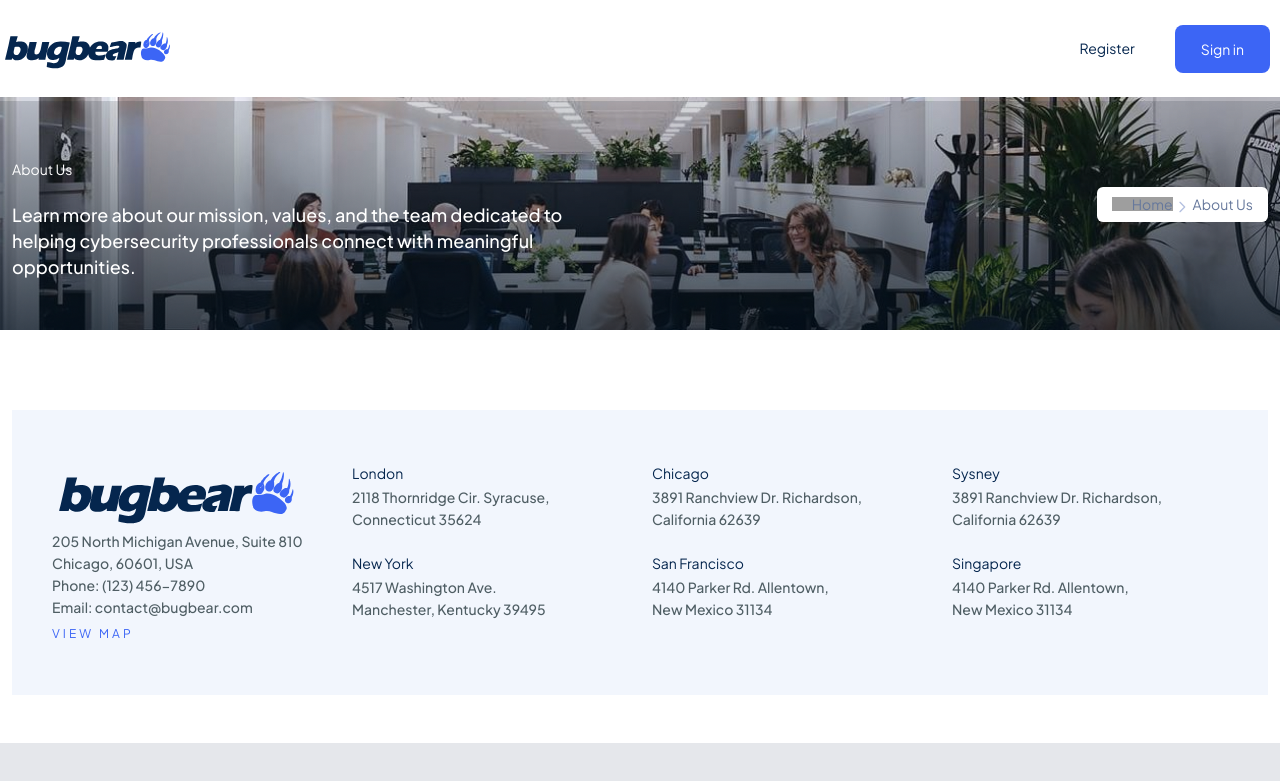
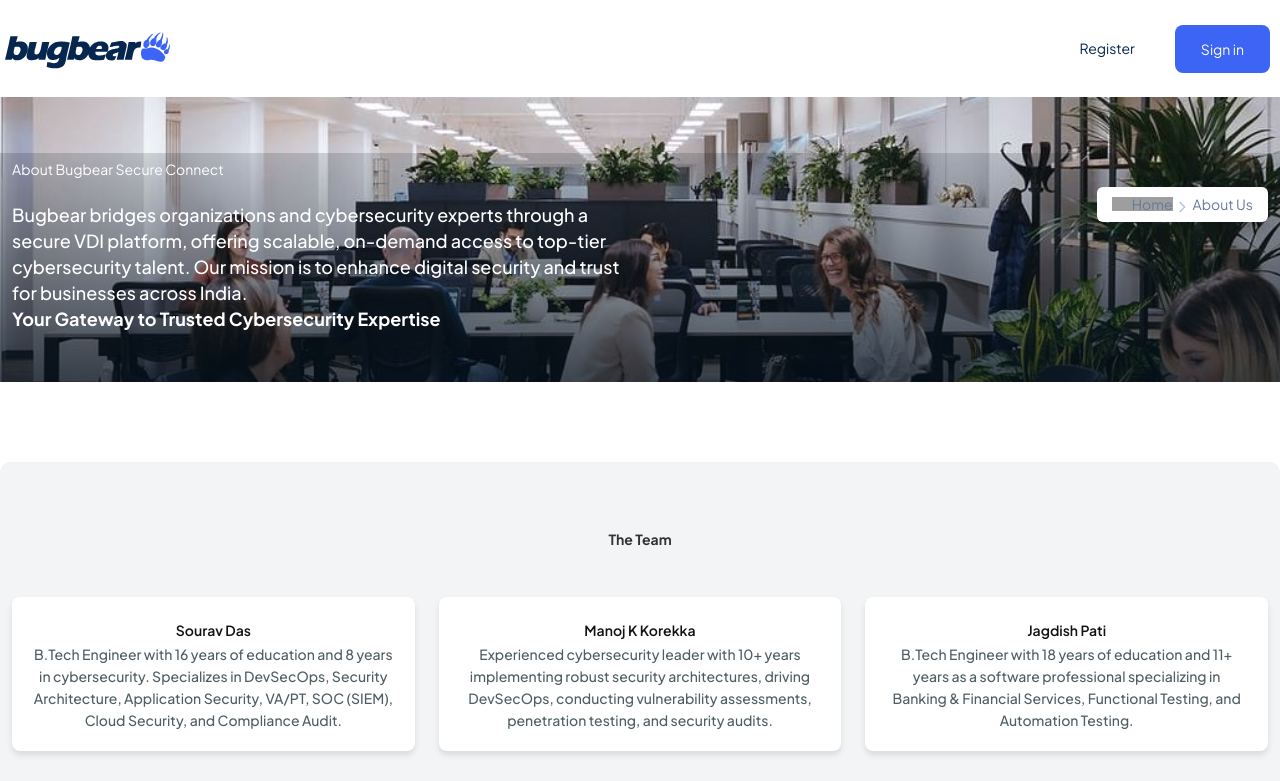
Before and after one commit to aekutetechnologies/bugbearfrontend, a Next.js app: page /page-contact in a window 1280 px wide. Shown: the top 781 px of the page. Built offline with nearby package versions, Linux system fonts and the light colour scheme; grey boxes are pictures that could not be loaded; a web font is replaced by a local one.

Commit message:
Resolved Bugs raised by QA

```diff
--- a/pages/page-contact.js
+++ b/pages/page-contact.js
@@ -1,24 +1,26 @@
 /* eslint-disable @next/next/no-img-element */
 import Link from "next/link";
 import Layout from "../components/Layout/Layout";
-import BlogSlider from "./../components/sliders/Blog";
-import TestimonialSlider1 from "./../components/sliders/Testimonial1";
 
-export default function Contact() {
+export default function About() {
   return (
     <>
       <Layout>
         <div>
+          {/* About Section */}
           <section className="section-box">
             <div className="breacrumb-cover bg-img-about">
               <div className="container">
                 <div className="row">
                   <div className="col-lg-6">
-                                    <h2 className="mb-10">About Us</h2>
+                    <h2 className="mb-10">About Bugbear Secure Connect</h2>
                     <p className="font-lg color-text-paragraph-2">
-                                        Learn more about our mission, values, and the team
-                                        dedicated to helping cybersecurity professionals connect
-                                        with meaningful opportunities.
+                      Bugbear bridges organizations and cybersecurity experts through a secure VDI platform,
+                      offering scalable, on-demand access to top-tier cybersecurity talent. Our mission is to enhance
+                      digital security and trust for businesses across India.
+                    </p>
+                    <p className="font-lg color-text-paragraph-2">
+                      <strong>Your Gateway to Trusted Cybersecurity Expertise</strong>
                     </p>
                   </div>
                   <div className="col-lg-6 text-lg-end">
@@ -35,61 +37,53 @@ export default function Contact() {
               </div>
             </div>
           </section>
-                    <section className="section-box mt-80">
+
+          {/* Team Section */}
+          <section className="section-box mt-80" style={{ backgroundColor: "#f3f4f6", padding: "60px 0", borderRadius: "10px" }}>
             <div className="container">
-                            <div className="box-info-contact">
+              <h3 className="mb-40 text-center" style={{ color: "#333", fontWeight: "700" }}>The Team</h3>
               <div className="row">
-                                    <div className="col-lg-3 col-md-6 col-sm-12 mb-30">
-                                        <a href="#">
-                                            <img src="/assets/imgs/template/jobhub-logo.svg" alt="bugbear" />
-                                        </a>
-                                        <div className="font-sm color-text-paragraph">
-                                            205 North Michigan Avenue, Suite 810 Chicago, 60601, USA
-                                            <br /> Phone: (123) 456-7890
-                                            <br /> Email: contact@bugbear.com
-                                        </div>
-                                        <a className="text-uppercase color-brand-2 link-map" href="#">
-                                            View map
-                                        </a>
-                                    </div>
-                                    <div className="col-lg-3 col-md-6 col-sm-12 mb-30">
-                                        <h6>London</h6>
-                                        <p className="font-sm color-text-paragraph mb-20">
-                                            2118 Thornridge Cir. Syracuse,
-                                            <br className="d-none d-lg-block" /> Connecticut 35624
-                                        </p>
-                                        <h6>New York</h6>
-                                        <p className="font-sm color-text-paragraph mb-20">
-                                            4517 Washington Ave.
-                                            <br className="d-none d-lg-block" /> Manchester, Kentucky 39495
+                <div className="col-lg-4 text-center">
+                  <div style={{ padding: "20px", backgroundColor: "#ffffff", borderRadius: "8px", boxShadow: "0 4px 6px rgba(0, 0, 0, 0.1)" }}>
+                    <h5 style={{ color: "#111", fontWeight: "600" }}>Sourav Das</h5>
+                    <p className="font-sm color-text-paragraph">
+                      B.Tech Engineer with 16 years of education and 8 years in cybersecurity. Specializes in DevSecOps,
+                      Security Architecture, Application Security, VA/PT, SOC (SIEM), Cloud Security, and Compliance Audit.
                     </p>
                   </div>
-                                    <div className="col-lg-3 col-md-6 col-sm-12 mb-30">
-                                        <h6>Chicago</h6>
-                                        <p className="font-sm color-text-paragraph mb-20">
-                                            3891 Ranchview Dr. Richardson,
-                                            <br className="d-none d-lg-block" /> California 62639
-                                        </p>
-                                        <h6>San Francisco</h6>
-                                        <p className="font-sm color-text-paragraph mb-20">
-                                            4140 Parker Rd. Allentown,
-                                            <br className="d-none d-lg-block" /> New Mexico 31134
+                </div>
+                <div className="col-lg-4 text-center">
+                  <div style={{ padding: "20px", backgroundColor: "#ffffff", borderRadius: "8px", boxShadow: "0 4px 6px rgba(0, 0, 0, 0.1)" }}>
+                    <h5 style={{ color: "#111", fontWeight: "600" }}>Manoj K Korekka</h5>
+                    <p className="font-sm color-text-paragraph">
+                      Experienced cybersecurity leader with 10+ years implementing robust security architectures, driving
+                      DevSecOps, conducting vulnerability assessments, penetration testing, and security audits.
                     </p>
                   </div>
-                                    <div className="col-lg-3 col-md-6 col-sm-12 mb-30">
-                                        <h6>Sysney</h6>
-                                        <p className="font-sm color-text-paragraph mb-20">
-                                            3891 Ranchview Dr. Richardson,
-                                            <br className="d-none d-lg-block" /> California 62639
-                                        </p>
-                                        <h6>Singapore</h6>
-                                        <p className="font-sm color-text-paragraph mb-20">
-                                            4140 Parker Rd. Allentown,
-                                            <br className="d-none d-lg-block" /> New Mexico 31134
+                </div>
+                <div className="col-lg-4 text-center">
+                  <div style={{ padding: "20px", backgroundColor: "#ffffff", borderRadius: "8px", boxShadow: "0 4px 6px rgba(0, 0, 0, 0.1)" }}>
+                    <h5 style={{ color: "#111", fontWeight: "600" }}>Jagdish Pati</h5>
+                    <p className="font-sm color-text-paragraph">
+                      B.Tech Engineer with 18 years of education and 11+ years as a software professional specializing in
+                      Banking & Financial Services, Functional Testing, and Automation Testing.
                     </p>
                   </div>
                 </div>
               </div>
+            </div>
+          </section>
+
+          {/* Contact Section */}
+          <section className="section-box mt-80">
+            <div className="container">
+              <h3 className="mb-20">Join Us in Securing India's Digital Future</h3>
+              <p>Contact us for more information:</p>
+              <p>
+                Phone: <a href="tel:+919861727532">+91-9861727532</a>
+                <br /> Email: <a href="mailto:ceo@utkal.io">ceo@utkal.io</a>
+                <br /> Website: <a href="https://utkal.io" target="_blank" rel="noopener noreferrer">utkal.io</a>
+              </p>
             </div>
           </section>
         </div>
--- a/pages/page-register.js
+++ b/pages/page-register.js
@@ -272,9 +272,9 @@ export default function Register() {
                                         </span>
                                         <span className="checkmark" />
                                     </label>
-                                    <Link href="/page-contact">
+                                    {/* <Link href="/page-contact">
                                         <span className="text-muted">Learn more</span>
-                                    </Link>
+                                    </Link> */}
                                 </div>
                                 <div className="form-group">
                                     <button
```
Lines whose indentation alone changed are shown as unchanged.
